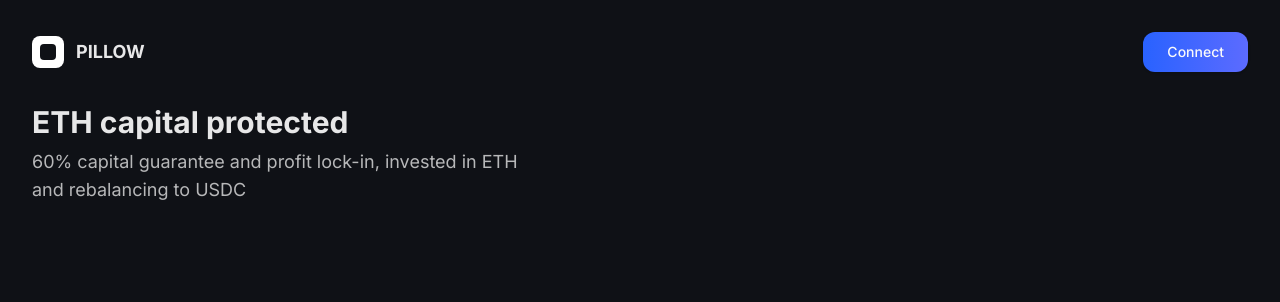
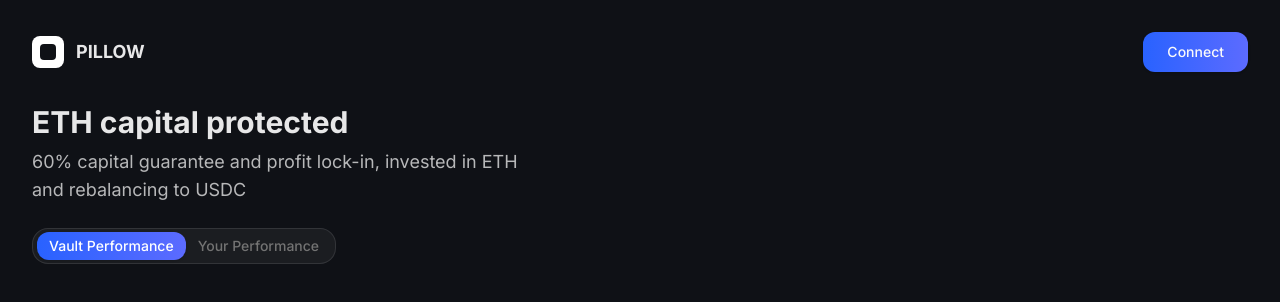
Before and after one commit to Pillow-trade/frontend, a Next.js app in the folder pillow-front/: page / in a window 1280 px wide. Shown: the top 302 px of the page. Built offline with nearby package versions, Linux system fonts and the light colour scheme.

Commit message:
add tabs for vault perf and user perf

```diff
--- /dev/null
+++ b/pillow-front/components/ui/tabs.tsx
@@ -0,0 +1,55 @@
+"use client"
+
+import * as React from "react"
+import * as TabsPrimitive from "@radix-ui/react-tabs"
+
+import { cn } from "@/lib/utils"
+
+const Tabs = TabsPrimitive.Root
+
+const TabsList = React.forwardRef<
+  React.ElementRef<typeof TabsPrimitive.List>,
+  React.ComponentPropsWithoutRef<typeof TabsPrimitive.List>
+>(({ className, ...props }, ref) => (
+  <TabsPrimitive.List
+    ref={ref}
+    className={cn(
+      "inline-flex h-9 items-center justify-center rounded-lg bg-muted p-1 text-muted-foreground",
+      className
+    )}
+    {...props}
+  />
+))
+TabsList.displayName = TabsPrimitive.List.displayName
+
+const TabsTrigger = React.forwardRef<
+  React.ElementRef<typeof TabsPrimitive.Trigger>,
+  React.ComponentPropsWithoutRef<typeof TabsPrimitive.Trigger>
+>(({ className, ...props }, ref) => (
+  <TabsPrimitive.Trigger
+    ref={ref}
+    className={cn(
+      "inline-flex items-center justify-center whitespace-nowrap rounded-md px-3 py-1 text-sm font-medium ring-offset-background transition-all focus-visible:outline-none focus-visible:ring-2 focus-visible:ring-ring focus-visible:ring-offset-2 disabled:pointer-events-none disabled:opacity-50 data-[state=active]:bg-background data-[state=active]:text-foreground data-[state=active]:shadow",
+      className
+    )}
+    {...props}
+  />
+))
+TabsTrigger.displayName = TabsPrimitive.Trigger.displayName
+
+const TabsContent = React.forwardRef<
+  React.ElementRef<typeof TabsPrimitive.Content>,
+  React.ComponentPropsWithoutRef<typeof TabsPrimitive.Content>
+>(({ className, ...props }, ref) => (
+  <TabsPrimitive.Content
+    ref={ref}
+    className={cn(
+      "mt-2 ring-offset-background focus-visible:outline-none focus-visible:ring-2 focus-visible:ring-ring focus-visible:ring-offset-2",
+      className
+    )}
+    {...props}
+  />
+))
+TabsContent.displayName = TabsPrimitive.Content.displayName
+
+export { Tabs, TabsList, TabsTrigger, TabsContent }
--- a/pillow-front/components/vaultPage.tsx
+++ b/pillow-front/components/vaultPage.tsx
@@ -1,6 +1,7 @@
 import { useState } from "react";
 import { Button } from "@/components/ui/button";
 import { useLogin } from "@privy-io/react-auth";
+import { Tabs, TabsList, TabsTrigger } from "@/components/ui/tabs";
 
 export default function CushionPage() {
   const { login } = useLogin({
@@ -43,6 +44,24 @@
                   rebalancing to USDC
                 </p>
               </div>
+              <Tabs defaultValue="vault" className="w-full">
+                <TabsList className="bg-white/5 border border-white/10 rounded-2xl p-1">
+                  <TabsTrigger
+                    value="vault"
+                    className="data-[state=active]:bg-gradient-to-r data-[state=active]:from-[#2962FF] data-[state=active]:to-[#5C6BFF] data-[state=active]:text-white rounded-xl"
+                    aria-label="View vault performance"
+                  >
+                    Vault Performance
+                  </TabsTrigger>
+                  <TabsTrigger
+                    value="your"
+                    className="data-[state=active]:bg-gradient-to-r data-[state=active]:from-[#2962FF] data-[state=active]:to-[#5C6BFF] data-[state=active]:text-white rounded-xl"
+                    aria-label="View your performance"
+                  >
+                    Your Performance
+                  </TabsTrigger>
+                </TabsList>
+              </Tabs>
             </div>
           </div>
         </div>
--- a/pillow-front/package.json
+++ b/pillow-front/package.json
@@ -17,6 +17,7 @@
     "@prisma/client": "^5.4.1",
     "@privy-io/react-auth": "^2.17.3",
     "@radix-ui/react-slot": "^1.2.3",
+    "@radix-ui/react-tabs": "^1.1.12",
     "@types/ms": "^0.7.32",
     "@types/node": "20.8.3",
     "@types/react": "18.2.25",
```
Also changed, not shown: 1 other file (tests, documents, lock files or other folders).
